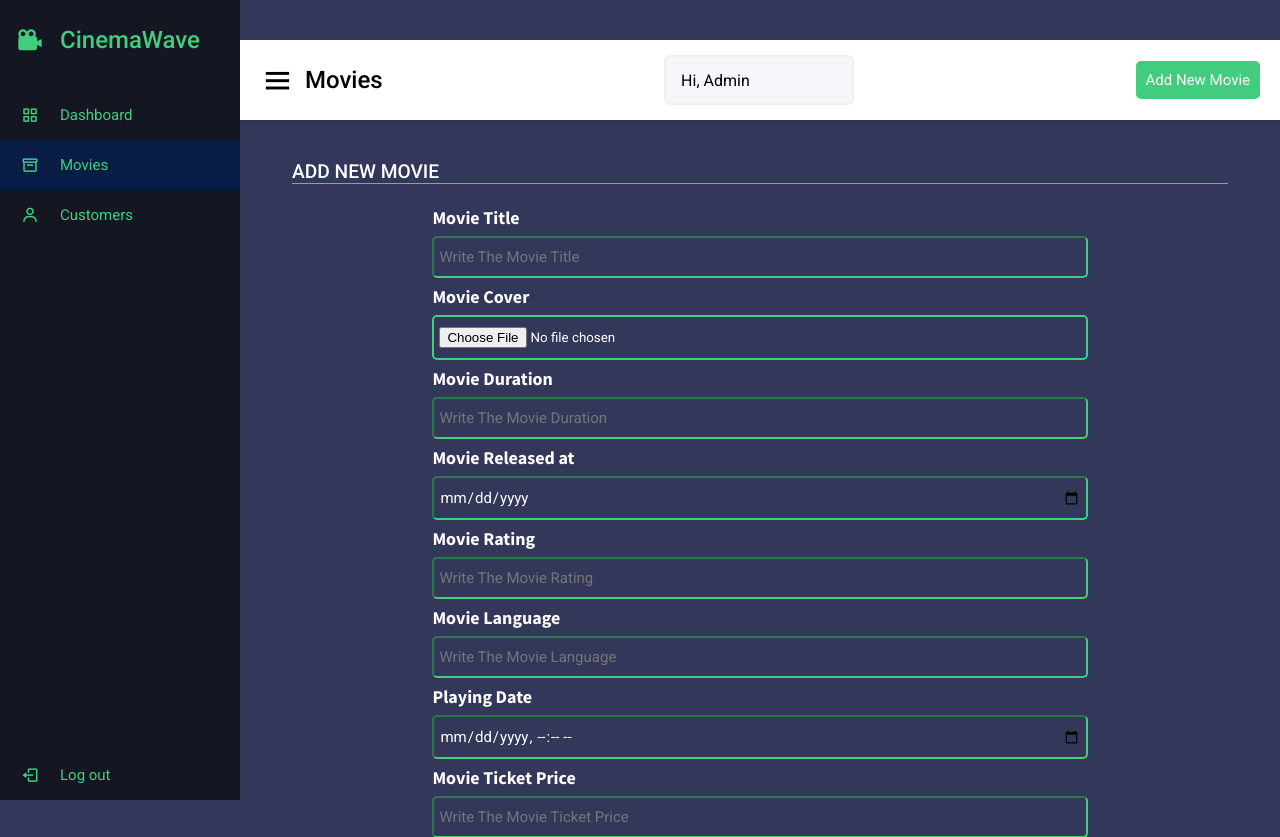
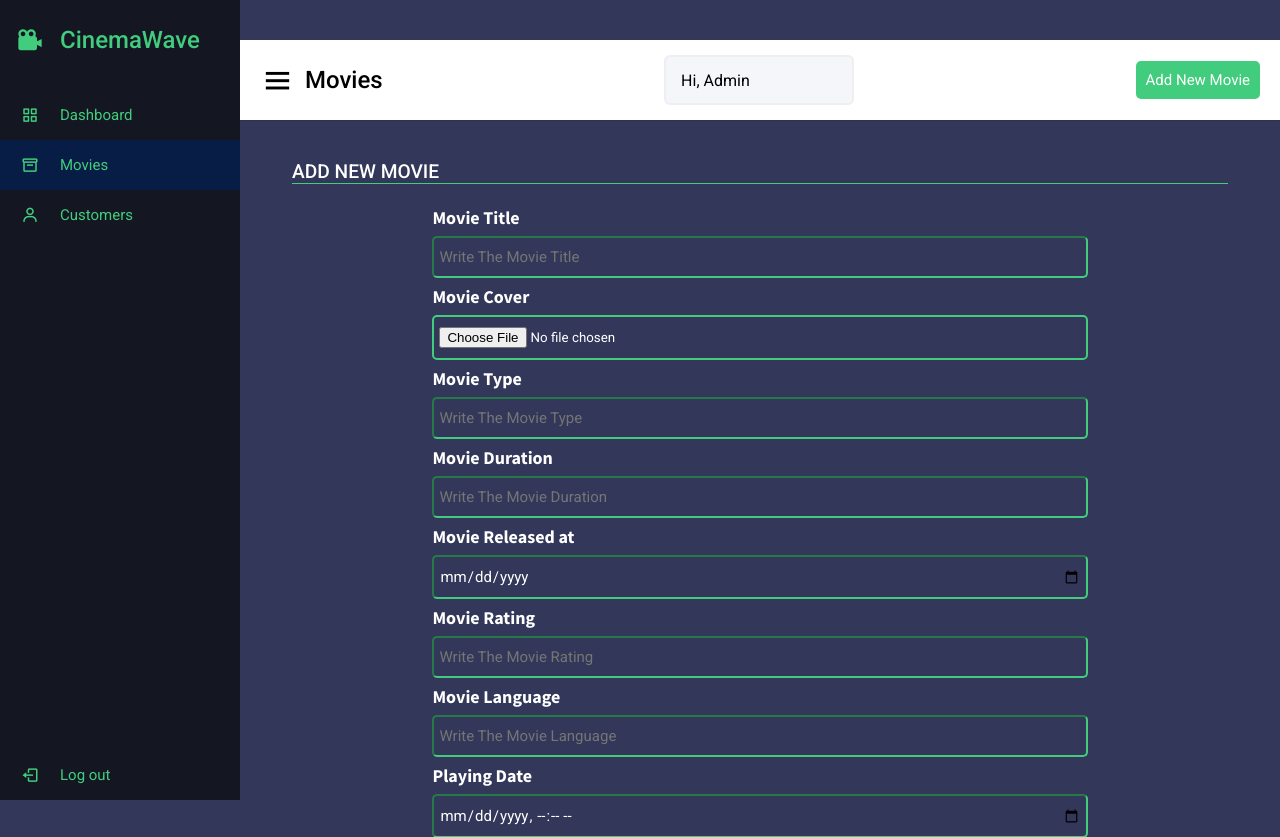
Before and after one commit to riad40/cinema-booking-system, a PHP site: page /cinema-wave/admins/add_movie in a window 1280 px wide. Shown: the top 837 px of the page. Run offline with PHP 8.4, Linux system fonts and the light colour scheme; the visitor is signed in with stand-in values (Sample User, id 1).

Commit message:
done with create and display movies for admin pannel

```diff
--- a/app/controllers/Admins.php
+++ b/app/controllers/Admins.php
@@ -4,6 +4,7 @@
 
         public function __construct() {
             $this->adminModel = $this->model('Admin');
+            $this->movieModel = $this->model('Movie');
         }
 
         public function index() {
@@ -82,7 +83,12 @@
             if (!isset($_SESSION['admin_id'])) {
                 header('Location: ' . URLROOT . '/admins');
             }
-            $this->view('admins/movies');
+            $movies = $this->movieModel->showMovies();
+            $data = [
+                'title' => 'movies',
+                'movies' => $movies,
+            ];
+            $this->view('admins/movies', $data);
         }
 
         public function customers() {
@@ -97,7 +103,127 @@
             if (!isset($_SESSION['admin_id'])) {
                 header('Location: ' . URLROOT . '/admins');
             }
-            $this->view('admins/add_movie');
+            $data = [
+                'title' => '',
+                'type' => '',
+                'duration' => '',
+                'release_date' => '',
+                'rating' => '',
+                'language' => '',
+                'playing_date' => '',
+                'ticket_price' => '',
+                'story' => '',
+                'cover' => '',
+                'trailer' => '',
+                'title_err' => '',
+                'type_err' => '',
+                'duration_err' => '',
+                'release_date_err' => '',
+                'rating_err' => '',
+                'language_err' => '',
+                'playing_date_err' => '',
+                'ticket_price_err' => '',
+                'story_err' => '',
+                'cover_err' => '',
+                'trailer_err' => ''
+            ];
+            // check for POST
+            if ($_SERVER['REQUEST_METHOD'] == 'POST') {
+                // process form data
+                // sanitize POST data
+                $_POST = filter_input_array(INPUT_POST, FILTER_SANITIZE_STRING);
+
+                // init data
+                $data = [
+                    'title' => trim($_POST['movie_title']),
+                    'type' => trim($_POST['movie_type']),
+                    'duration' => trim($_POST['movie_duration']),
+                    'release_date' => trim($_POST['movie_released']),
+                    'rating' => trim($_POST['movie_rating']),
+                    'language' => trim($_POST['movie_lang']),
+                    'playing_date' => trim($_POST['movie_released']),
+                    'ticket_price' => trim($_POST['movie_ticket_price']),
+                    'story' => trim($_POST['movie_story']),
+                    'cover' => $_FILES['movie_cover']['name'],
+                    'temp_image' => $_FILES['movie_cover']['tmp_name'],
+                    'folder' => 'C:/Users/Youcode/Desktop/xampp/htdocs/cinema-wave/public/assets/images/' . $_FILES['movie_cover']['name'],
+                    'trailer' => $_FILES['movie_triler']['name'],
+                    'temp_vid' => $_FILES['movie_cover']['tmp_name'],
+                    'folderv' => 'C:/Users/Youcode/Desktop/xampp/htdocs/cinema-wave/public/assets/trailers/' . $_FILES['movie_cover']['name'],
+                    'title_err' => '',
+                    'type_err' => '',
+                    'duration_err' => '',
+                    'release_date_err' => '',
+                    'rating_err' => '',
+                    'language_err' => '',
+                    'playing_date_err' => '',
+                    'ticket_price_err' => '',
+                    'story_err' => '',
+                    'cover_err' => '',
+                    'trailer_err' => ''
+                ];
+                // validate title
+                if (empty($data['title'])) {
+                    $data['title_err'] = 'Please enter title';
+                }
+                // validate type
+                if (empty($data['type'])) {
+                    $data['type_err'] = 'Please enter type';
+                }
+                // validate duration
+                if (empty($data['duration'])) {
+                    $data['duration_err'] = 'Please enter duration';
+                }
+                // validate release date
+                if (empty($data['release_date'])) {
+                    $data['release_date_err'] = 'Please enter release date';
+                }
+                // validate rating
+                if (empty($data['rating'])) {
+                    $data['rating_err'] = 'Please enter rating';
+                }
+                // validate language
+                if (empty($data['language'])) {
+                    $data['language_err'] = 'Please enter language';
+                }
+                // validate playing date
+                if (empty($data['playing_date'])) {
+                    $data['playing_date_err'] = 'Please enter playing date';
+                }
+                // validate ticket price
+                if (empty($data['ticket_price'])) {
+                    $data['ticket_price_err'] = 'Please enter ticket price';
+                }
+                // validate story
+                if (empty($data['story'])) {
+                    $data['story_err'] = 'Please enter story';
+                }
+                // image cover validation
+                if (empty($data['cover'])) {
+                    $data['cover_err'] = 'Please enter cover';
+                } else {
+                    // move image to folder
+                    move_uploaded_file($data['temp_image'], $data['folder']);
+                }
+                // video trailer validation
+                if (empty($data['trailer'])) {
+                    $data['trailer_err'] = 'Please enter trailer';
+                } else {
+                    // move image to folder
+                    move_uploaded_file($data['temp_vid'], $data['folderv']);
+                }
+                // make sure no errors
+                if (empty($data['title_err']) && empty($data['type_err']) && empty($data['duration_err']) && empty($data['release_date_err']) && empty($data['rating_err']) && empty($data['language_err']) && empty($data['playing_date_err']) && empty($data['ticket_price_err']) && empty($data['story_err']) && empty($data['cover_err']) && empty($data['trailer_err'])) {
+                    // validate
+                    if ($this->movieModel->addMovie($data)) {
+                        // echo 'Movie added';
+                        header('Location: ' . URLROOT . '/admins/movies');
+                    } else {
+                        die('Something went wrong');
+                    }
+                }
+            }
+            $this->view('admins/add_movie', $data);
         }
         // update movie
         public function update_movie() {
--- a/app/models/Movie.php
+++ b/app/models/Movie.php
@@ -5,5 +5,33 @@
         public function __construct() {
             $this->db = new Database;
         }
+        // add new movie
+        public function addMovie($data) {
+            $this->db->query('INSERT INTO movies VALUES(NULL, :title, :type, :duration, :release_date, :rating, :language, :playing_date, :ticket_price, :story, :cover, :trailer)');
+            // Bind values
+            $this->db->bind(':title', $data['title']);
+            $this->db->bind(':type', $data['type']);
+            $this->db->bind(':duration', $data['duration']);
+            $this->db->bind(':release_date', $data['release_date']);
+            $this->db->bind(':rating', $data['rating']);
+            $this->db->bind(':language', $data['language']);
+            $this->db->bind(':playing_date', $data['playing_date']);
+            $this->db->bind(':ticket_price', $data['ticket_price']);
+            $this->db->bind(':story', $data['story']);
+            $this->db->bind(':cover', $data['cover']);
+            $this->db->bind(':trailer', $data['trailer']);
+            // Execute
+            if ($this->db->execute()) {
+                return true;
+            } else {
+                return false;
+            }
+        }
+        // show all movies
+        public function showMovies() {
+            $this->db->query('SELECT * FROM movies');
+            $results = $this->db->resultSet();
+            return $results;
+        }
 
     }
--- a/app/views/admins/add_movie.php
+++ b/app/views/admins/add_movie.php
@@ -60,37 +60,40 @@
                     <form action="<?php echo URLROOT ?>/admins/add_movie" method="post" enctype="multipart/form-data" >
 
                         <label for="movie-title">Movie Title</label>
-                        <input type="text" name="movie-title" id="movie-title" placeholder="Write The Movie Title">
+                        <input type="text" name="movie_title" id="movie-title" placeholder="Write The Movie Title">
 
                         <label for="movie-cover">Movie Cover</label>
                         <div class="file-input">
-                            <input type="file" name="movie-cover" id="movie-cover">
+                            <input type="file" name="movie_cover" id="movie-cover">
                         </div>
 
+                        <label for="movie-type">Movie Type</label>
+                        <input type="text" name="movie_type" id="movie-type" placeholder="Write The Movie Type">
+
                         <label for="movie-duration">Movie Duration</label>
-                        <input type="text" name="movie-duration" id="movie-duration" placeholder="Write The Movie Duration">
+                        <input type="text" name="movie_duration" id="movie-duration" placeholder="Write The Movie Duration">
 
                         <label for="movie-released">Movie Released at</label>
-                        <input type="date" name="movie-released" id="movie-released">
+                        <input type="date" name="movie_released" id="movie-released">
 
                         <label for="movie-rating">Movie Rating</label>
-                        <input type="text" name="movie-rating" id="movie-rating" placeholder="Write The Movie Rating">
+                        <input type="text" name="movie_rating" id="movie-rating" placeholder="Write The Movie Rating">
 
                         <label for="movie-lang">Movie Language</label>
-                        <input type="text" name="movie-lang" id="movie-lang" placeholder="Write The Movie Language">
+                        <input type="text" name="movie_lang" id="movie-lang" placeholder="Write The Movie Language">
 
                         <label for="movie-playing-date">Playing Date</label>
-                        <input type="datetime-local" name="movie-playing-date" id="movie-playing-date" placeholder="Write The Movie Playing Date ">
+                        <input type="datetime-local" name="movie_playing_date" id="movie-playing-date" placeholder="Write The Movie Playing Date ">
 
                         <label for="movie-ticket-price">Movie Ticket Price</label>
-                        <input type="text" name="movie-ticket-price" id="movie-ticket-price" placeholder="Write The Movie Ticket Price">
+                        <input type="text" name="movie_ticket_price" id="movie-ticket-price" placeholder="Write The Movie Ticket Price">
 
                         <label for="movie-story">Movie Story</label>
-                        <textarea name="movie-story" id="movie-story" placeholder="Write The Movie Story"></textarea>
+                        <textarea name="movie_story" id="movie-story" placeholder="Write The Movie Story"></textarea>
 
                         <label for="movie-cover">Movie Triler</label>
                         <div class="file-input">
-                            <input type="file" name="movie-triler" id="movie-triler">
+                            <input type="file" name="movie_triler" id="movie-triler">
                         </div>
 
                         <input type="submit" name="add-movie" id="add-movie" value="Add Movie">
```
Also changed, not shown: app/views/admins/movies.php (+16 -13 lines), 1 other file.
